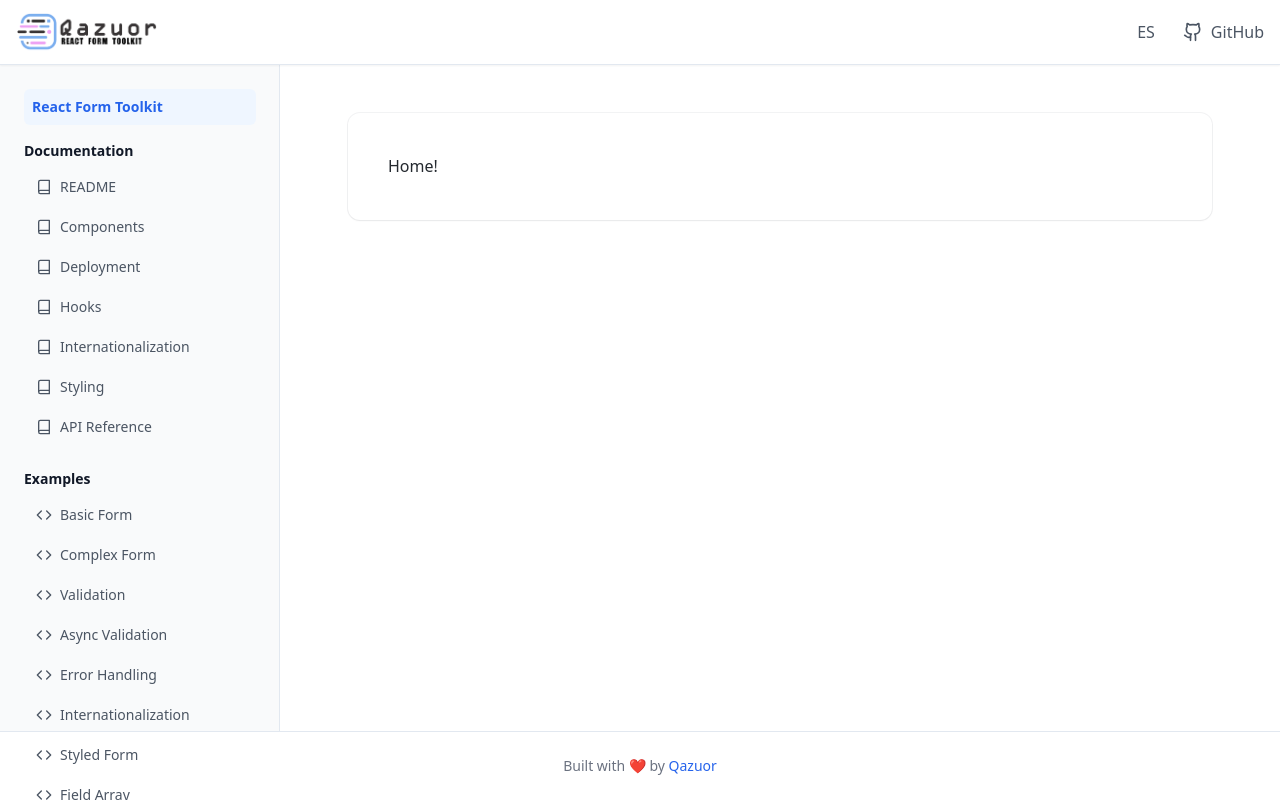
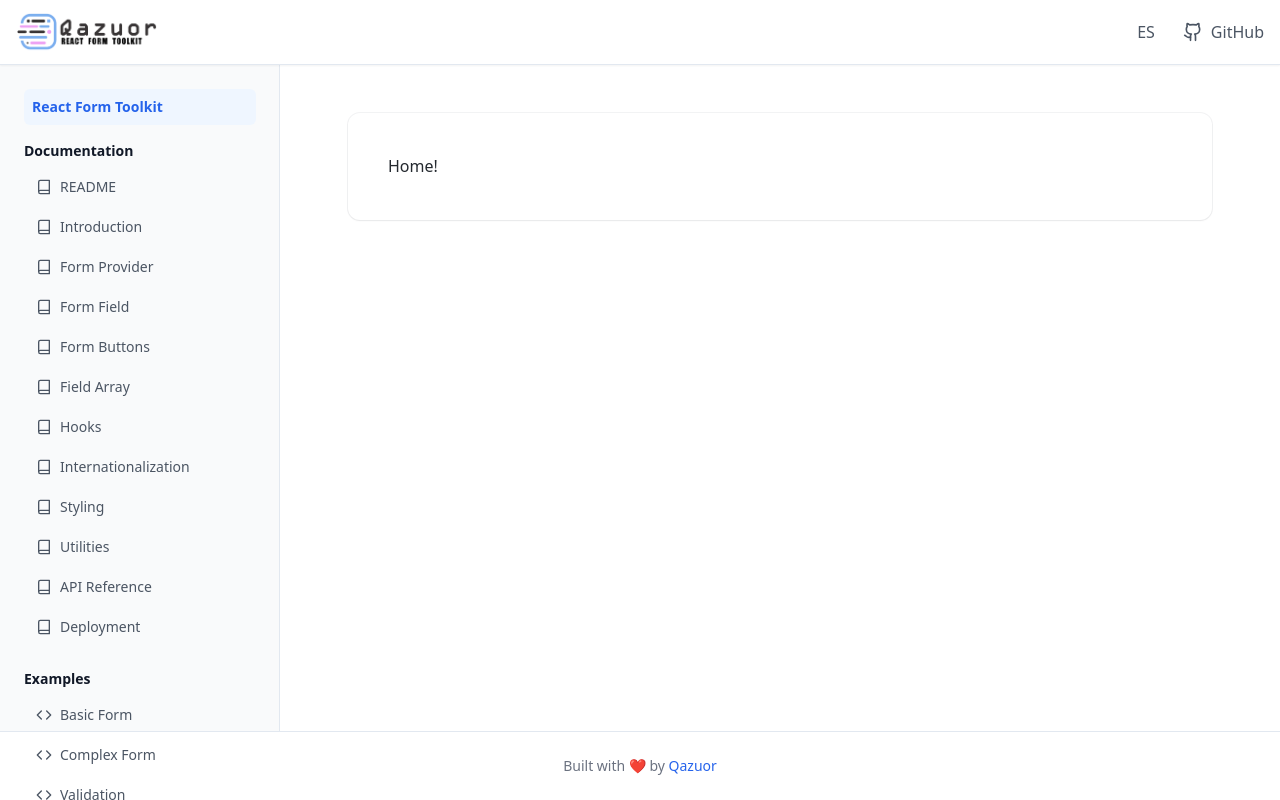
Before and after one commit to qazuor/reactFormToolkit, a React (Vite) app in the folder examples/: page / in a window 1280 px wide. Built offline with nearby package versions, Linux system fonts and the light colour scheme; what @qazuor/react-form-toolkit would draw is missing.

Commit message:
added example for global errors

```diff
--- a/examples/src/components/Layout.tsx
+++ b/examples/src/components/Layout.tsx
@@ -131,13 +131,28 @@ function SidebarContent() {
                         icon={<Book className='h-4 w-4' />}
                     />
                     <MainNakLink
-                        path='/docs/components'
-                        text={t('docs.tabs.components')}
+                        path='/docs/introduction'
+                        text={t('docs.tabs.introduction')}
                         icon={<Book className='h-4 w-4' />}
                     />
                     <MainNakLink
-                        path='/docs/deployment'
-                        text={t('docs.tabs.deployment')}
+                        path='/docs/form-provider'
+                        text={t('docs.tabs.formProvider')}
+                        icon={<Book className='h-4 w-4' />}
+                    />
+                    <MainNakLink
+                        path='/docs/form-field'
+                        text={t('docs.tabs.formField')}
+                        icon={<Book className='h-4 w-4' />}
+                    />
+                    <MainNakLink
+                        path='/docs/form-buttons'
+                        text={t('docs.tabs.formButtons')}
+                        icon={<Book className='h-4 w-4' />}
+                    />
+                    <MainNakLink
+                        path='/docs/field-array'
+                        text={t('docs.tabs.fieldArray')}
                         icon={<Book className='h-4 w-4' />}
                     />
                     <MainNakLink
@@ -156,8 +171,18 @@ function SidebarContent() {
                         icon={<Book className='h-4 w-4' />}
                     />
                     <MainNakLink
+                        path='/docs/utilities'
+                        text={t('docs.tabs.utilities')}
+                        icon={<Book className='h-4 w-4' />}
+                    />
+                    <MainNakLink
                         path='/docs/api-reference'
                         text={t('docs.tabs.api-reference')}
+                        icon={<Book className='h-4 w-4' />}
+                    />
+                    <MainNakLink
+                        path='/docs/deployment'
+                        text={t('docs.tabs.deployment')}
                         icon={<Book className='h-4 w-4' />}
                     />
                 </ul>
@@ -205,6 +230,11 @@ function SidebarContent() {
                         text={t('examples.tabs.fieldArray')}
                         icon={<Code className='h-4 w-4' />}
                     />
+                    <MainNakLink
+                        path='/examples/global-errors'
+                        text={t('examples.tabs.globalErrors')}
+                        icon={<Code className='h-4 w-4' />}
+                    />
                 </ul>
             </div>
         </div>
--- /dev/null
+++ b/examples/src/examples/components/GlobalErrorsExample.tsx
@@ -0,0 +1,104 @@
+import { FormButtonsBar, FormDescription, FormField, FormProvider } from '@qazuor/react-form-toolkit';
+import { z } from 'zod';
+
+const schema = z.object({
+    username: z.string().min(3, 'Username must be at least 3 characters'),
+    email: z.string().email('Invalid email address')
+});
+
+type FormData = z.infer<typeof schema>;
+
+// Simulated API call that sometimes fails
+const submitToAPI = async (data: FormData): Promise<void> => {
+    // Simulate network delay
+    await new Promise((resolve) => setTimeout(resolve, 100));
+
+    // Simulate random API errors
+    if (Math.random() > 0.5) {
+        throw new Error('Server is temporarily unavailable. Please try again later.');
+    }
+
+    // Simulate credential errors
+    if (data.email === 'admin@admin' || data.username === 'admin') {
+        throw new Error('Credential errors');
+    }
+
+    console.info('Form submitted successfully:', data);
+};
+
+export function GlobalErrorsExample() {
+    const handleSubmit = async (data: FormData) => {
+        try {
+            return await submitToAPI(data);
+        } catch (error) {
+            // This error will be displayed as a global error
+            return error;
+        }
+    };
+
+    return (
+        <FormProvider
+            schema={schema}
+            onSubmit={handleSubmit}
+            globalErrorOptions={{
+                position: 'bottom',
+                animation: 'fadeIn',
+                autoDismiss: true,
+                dismissAfter: 5000,
+                className: 'shadow-lg'
+            }}
+        >
+            <FormDescription
+                position='above'
+                className='rounded-lg bg-blue-50 p-4'
+            >
+                Submit the form multiple times to see different global error scenarios:
+                <ul className='list-disc pt-2 pl-5'>
+                    <li>Random API errors will trigger global error messages</li>
+                    <li>Errors auto-dismiss after 5 seconds</li>
+                    <li>Errors show with fade-in animation</li>
+                    <li>admin or admin@admin.com throw error</li>
+                </ul>
+            </FormDescription>
+
+            <div className='space-y-6'>
+                <FormField
+                    name='username'
+                    label='Username'
+                    required={true}
+                    tooltip='Enter your username'
+                >
+                    <input
+                        type='text'
+                        className='w-full rounded-md border px-3 py-2'
+                        placeholder='Choose a username'
+                    />
+                </FormField>
+
+                <FormField
+                    name='email'
+                    label='Email'
+                    required={true}
+                    tooltip='Enter your email address'
+                >
+                    <input
+                        type='email'
+                        className='w-full rounded-md border px-3 py-2'
+                        placeholder='Enter your email'
+                    />
+                </FormField>
+
+                <FormButtonsBar
+                    direction='horizontal'
+                    fullWidth={true}
+                    onCancel={() => console.log('Cancelled')}
+                    buttonStyles={{
+                        submit: 'bg-green-600 hover:bg-green-700',
+                        reset: 'bg-orange-100 hover:bg-orange-200',
+                        cancel: 'bg-red-50 hover:bg-red-100'
+                    }}
+                />
+            </div>
+        </FormProvider>
+    );
+}
--- /dev/null
+++ b/examples/src/examples/global-errors.tsx
@@ -0,0 +1,17 @@
+import { ExampleViewer } from '@/components/ExampleViewer';
+import { useTranslation } from 'react-i18next';
+import { GlobalErrorsExample } from './components/GlobalErrorsExample';
+import globalErrorsCode from './components/GlobalErrorsExample.tsx?raw';
+
+export function GlobalErrors() {
+    const { t } = useTranslation();
+
+    return (
+        <ExampleViewer
+            title={t('form.globalErrorsTitle')}
+            description={t('form.globalErrorsDescription')}
+            example={<GlobalErrorsExample />}
+            code={globalErrorsCode}
+        />
+    );
+}
--- a/examples/src/i18n/locales/en.json
+++ b/examples/src/i18n/locales/en.json
@@ -12,12 +12,13 @@
                 "validation": "Validation",
                 "i18n": "Internationalization",
                 "errors": "Error Handling",
-                "styled": "Styled Form",
+                "globalErrors": "Global Errors",
                 "async": "Async Validation",
                 "api-reference": "API Reference",
                 "preview": "Preview",
                 "styled": "Styled Form",
-                "fieldArray": "Field Array"
+                "fieldArray": "Field Array",
+                "code": "Code Example"
             },
             "footer": {
                 "text": "Built with ❤️ by"
@@ -33,7 +34,13 @@
                 "i18n": "Internationalization",
                 "api-reference": "API Reference",
                 "docs": "Documentation",
-                "styling": "Styling"
+                "styling": "Styling",
+                "formProvider": "Form Provider",
+                "introduction": "Introduction",
+                "fieldArray": "Field Array",
+                "formField": "Form Field",
+                "formButtons": "Form Buttons",
+                "utilities": "Utilities"
             }
         },
         "form": {
@@ -68,6 +75,8 @@
             "errorsTitle": "Error Handling Examples",
             "errorsDescription": "Different ways to display and manage form validation errors",
             "validationDescription": "Fill out the form with validation",
+            "globalErrorsTitle": "Global Error Examples",
+            "globalErrorsDescription": "Examples of handling form-level errors with global error messages",
             "username": "Username",
             "usernameTooltip": "Choose a unique username",
             "usernameDescription": "3-20 characters long",
--- a/examples/src/i18n/locales/es.json
+++ b/examples/src/i18n/locales/es.json
@@ -12,12 +12,13 @@
                 "validation": "Validación",
                 "i18n": "Internacionalización",
                 "errors": "Manejo de Errores",
-                "styled": "Formulario Estilizado",
+                "globalErrors": "Errores Globales",
                 "async": "Validación Asíncrona",
                 "api-reference": "Referencia API",
                 "preview": "Vista Previa",
                 "styled": "Formulario Estilizado",
-                "fieldArray": "Campo Array"
+                "fieldArray": "Campo Array",
+                "code": "Ejemplo de Código"
             },
             "footer": {
                 "text": "Hecho con ❤️ por"
@@ -33,7 +34,13 @@
                 "i18n": "Internacionalización",
                 "api-reference": "Referencia API",
                 "docs": "Documentación",
-                "styling": "Estilos"
+                "styling": "Estilos",
+                "formProvider": "Proveedor de Formulario",
+                "introduction": "Introducción",
+                "fieldArray": "Campo Array",
+                "formField": "Campo de Formulario",
+                "formButtons": "Botones de Formulario",
+                "utilities": "Utilidades"
             }
         },
         "form": {
@@ -68,6 +75,8 @@
             "errorsTitle": "Ejemplos de Manejo de Errores",
             "errorsDescription": "Diferentes formas de mostrar y manejar errores de validación",
             "validationDescription": "Completa el formulario con validación",
+            "globalErrorsTitle": "Ejemplos de Errores Globales",
+            "globalErrorsDescription": "Ejemplos de manejo de errores a nivel de formulario con mensajes de error globales",
             "username": "Usuario",
             "usernameTooltip": "Elige un nombre de usuario único",
             "usernameDescription": "3-20 caracteres",
```
Also changed, not shown: examples/src/routes/index.tsx (+29 -4 lines).
